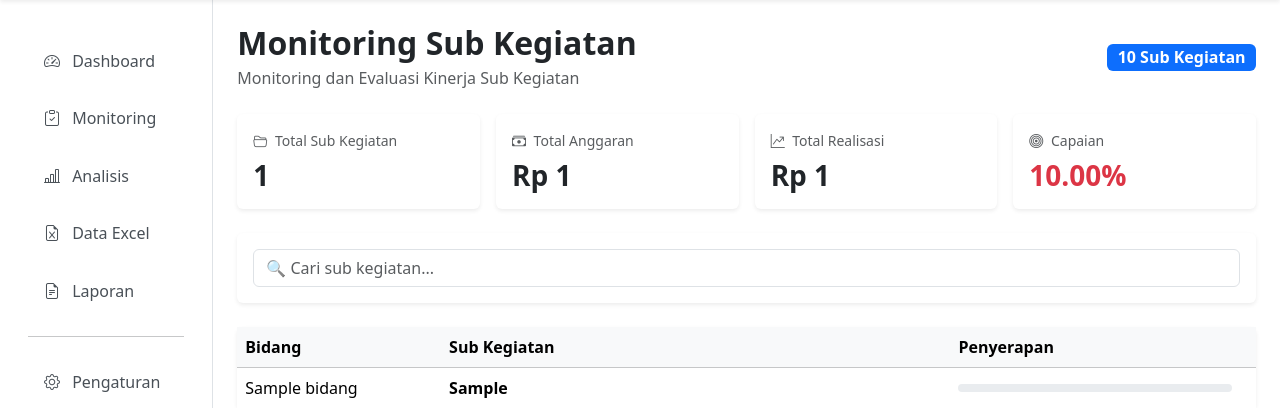
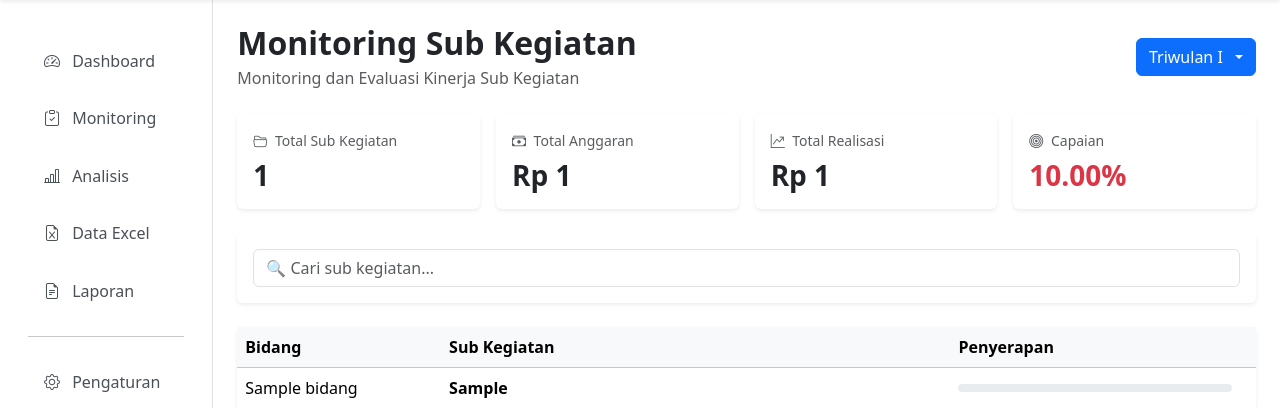
Before and after one commit to safridwirizky/simonev, a Flask app: template templates/index.html in a window 1280 px wide. Shown: the part 72-480 px from the top of the page. Run offline with Flask 3, Linux system fonts and the light colour scheme; the template is opened without the code that fills it: most values are stand-ins (such as "Sample title", 1, 10 or a date in 2020); parts of the project's set-up code (start-up, migrations or seed data) failed here and were passed over; some libraries are stand-ins or nearby versions.

Commit message:
feat: triwulan selection

```diff
--- a/routes/dashboard.py
+++ b/routes/dashboard.py
@@ -23,7 +23,8 @@ def index():
         "index.html",
         summary=dashboard.summary(),
         table=dashboard.table(),
-        total=excel_service.total_sub_kegiatan
+        total=excel_service.total_sub_kegiatan,
+        settings=settings_service
     )
 
 
--- a/services/settings_service.py
+++ b/services/settings_service.py
@@ -40,3 +40,7 @@ class SettingsService:
         self._settings["tahun"] = tahun
         self._settings["triwulan"] = triwulan
         self.save()
+
+    def set_triwulan(self, triwulan):
+        self._settings["triwulan"] = int(triwulan)
+        self.save()
--- a/static/js/dashboard.js
+++ b/static/js/dashboard.js
@@ -72,3 +72,35 @@ function enableSearch() {
     });
 
 }
+
+document
+    .querySelectorAll("[data-triwulan]")
+    .forEach(item => {
+
+        item.addEventListener("click", async () => {
+
+            const triwulan = item.dataset.triwulan;
+
+            const response = await fetch(
+                "/api/settings/triwulan",
+                {
+                    method: "POST",
+                    headers: {
+                        "Content-Type": "application/json"
+                    },
+                    body: JSON.stringify({
+                        triwulan: triwulan
+                    })
+                }
+            );
+
+            if (!response.ok) {
+                alert("Gagal mengubah triwulan.");
+                return;
+            }
+
+            location.reload();
+
+        });
+
+    });
--- a/templates/index.html
+++ b/templates/index.html
@@ -23,9 +23,37 @@ Monitoring Sub Kegiatan
 
         </div>
 
-        <span class="badge bg-primary fs-6">
-            {{ total }} Sub Kegiatan
-        </span>
+        <div class="dropdown">
+
+            <button
+                class="btn btn-primary dropdown-toggle"
+                type="button"
+                id="triwulanDropdown"
+                data-bs-toggle="dropdown"
+                aria-expanded="false">
+
+                Triwulan {{ ["I","II","III","IV"][settings.triwulan - 1] }}
+
+            </button>
+
+            <ul class="dropdown-menu shadow">
+
+                {% for i in range(1, 5) %}
+                <li>
+                    <button
+                        class="dropdown-item {% if settings.triwulan == i %}active{% endif %}"
+                        type="button"
+                        data-triwulan="{{ i }}">
+
+                        Triwulan {{ ["I","II","III","IV"][i - 1] }}
+
+                    </button>
+                </li>
+                {% endfor %}
+
+            </ul>
+
+        </div>
 
     </div>
 
```
Also changed, not shown: routes/api.py (+13 -3 lines).
